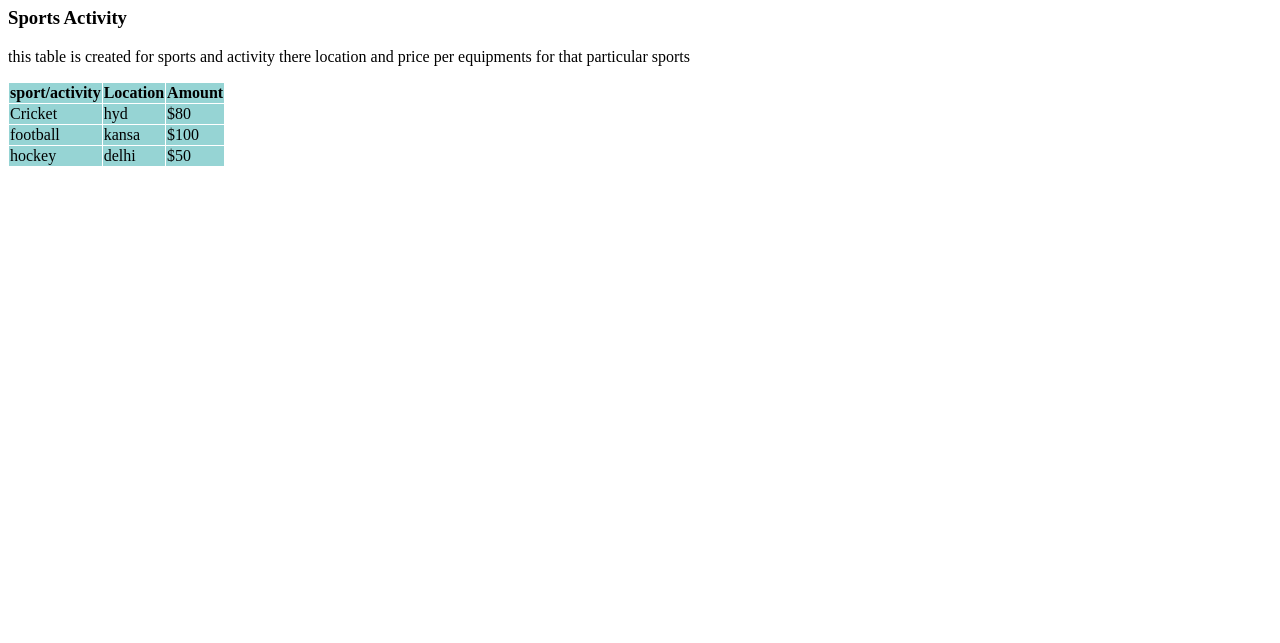
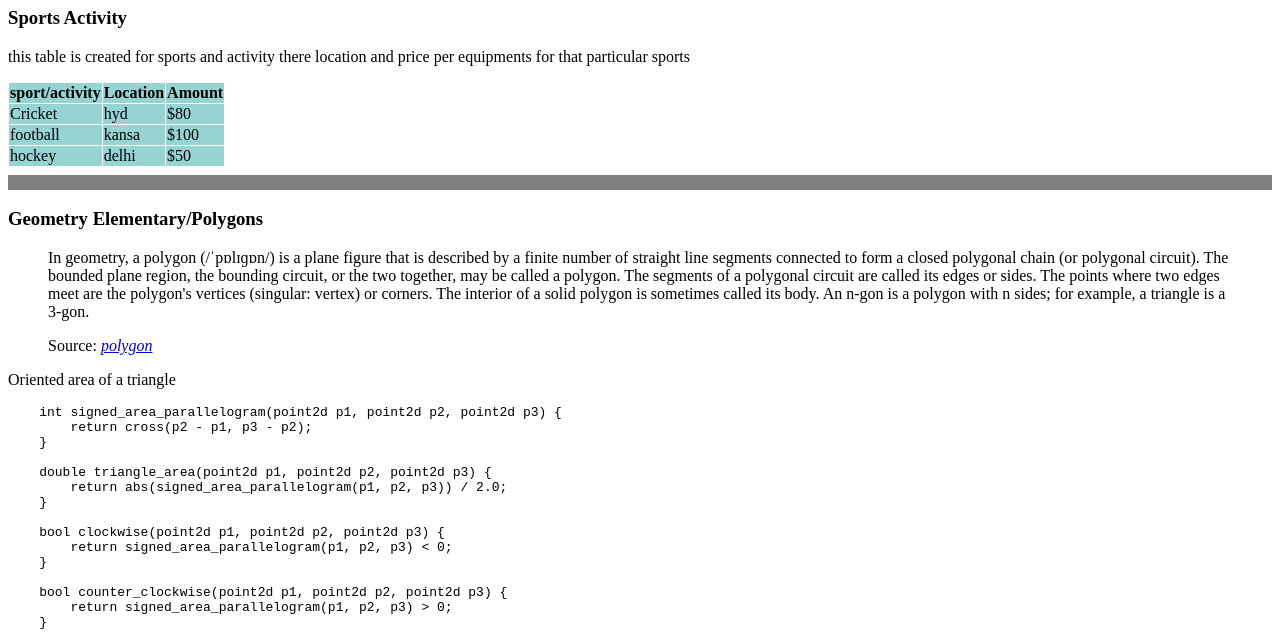
Before and after one commit to 44-563-Web-Apps-S22/webapps-s22-assignment-3-manikanta-nwms, a plain HTML site: page aboutme.html in a window 1280 px wide. Shown: the part 3226-3869 px from the top of the page. Before the commit the page ends 3401 px from the top, so only its background shows below. Drawn offline with Linux system fonts and the light colour scheme; files whose address does not match are found by name.

Commit message:
cp algorithms added

```diff
--- a/aboutme.html
+++ b/aboutme.html
@@ -48,7 +48,36 @@ th, td {
     <tr><td>football</td><td>kansa</td><td>$100</td></tr>
     <tr><td>hockey</td><td>delhi</td><td>$50</td></tr>
 
+</table>
+<hr size="15" noshade>
+<h3>Geometry Elementary/Polygons</h3>
 
+<blockquote cite="https://en.wikipedia.org/wiki/Polygon">
+    In geometry, a polygon (/ˈpɒlɪɡɒn/) is a plane figure that is described by a finite number of straight line segments connected to form a closed polygonal chain (or polygonal circuit). The bounded plane region, the bounding circuit, or the two together, may be called a polygon.
+
+    The segments of a polygonal circuit are called its edges or sides. The points where two edges meet are the polygon's vertices (singular: vertex) or corners. The interior of a solid polygon is sometimes called its body. An n-gon is a polygon with n sides; for example, a triangle is a 3-gon.
+<p>Source: <cite><a href="https://en.wikipedia.org/wiki/Polygon" rel="external">polygon</a></cite></p>
+</footer>
+</blockquote>
+
+<p>Oriented area of a triangle</p>
+<pre>
+    int signed_area_parallelogram(point2d p1, point2d p2, point2d p3) {
+        return cross(p2 - p1, p3 - p2);
+    }
+
+    double triangle_area(point2d p1, point2d p2, point2d p3) {
+        return abs(signed_area_parallelogram(p1, p2, p3)) / 2.0;
+    }
+
+    bool clockwise(point2d p1, point2d p2, point2d p3) {
+        return signed_area_parallelogram(p1, p2, p3) < 0;
+    }
+
+    bool counter_clockwise(point2d p1, point2d p2, point2d p3) {
+        return signed_area_parallelogram(p1, p2, p3) > 0;
+    }
+</pre>
 
 </body>
 </html>
```
